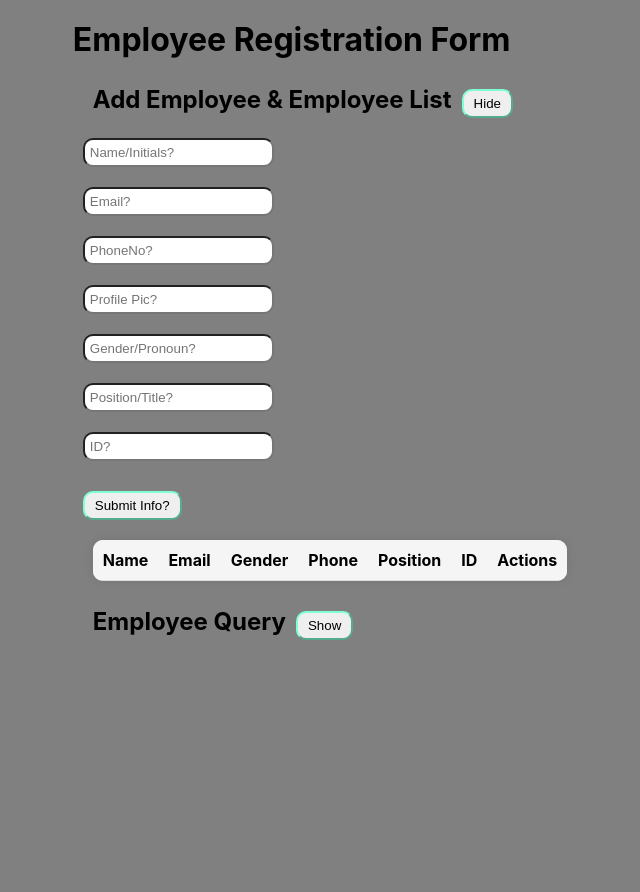
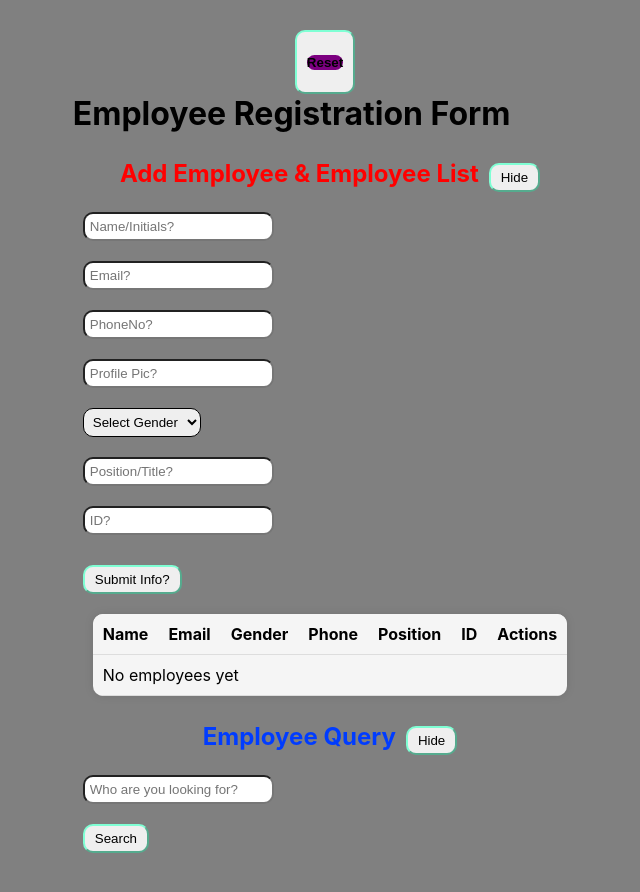
Before and after one commit to Tsageon/EmployeeApp2.0, a React (Create React App) app: page / in a window 1280 px wide. Both pictures are taken after a click on the button "Show". Shown: the top 892 px of the page, without its empty margins (320-960 px from the left). Before the commit the page ends 800 px from the top, so only its background shows below. Built offline with nearby package versions, Linux system fonts and the light colour scheme.

Commit message:
LAst commit

```diff
--- a/src/App.js
+++ b/src/App.js
@@ -2,10 +2,14 @@ import React, { useState } from 'react';
 import Form from "./components/App2"
 
 function App() {
+
+  const [toggle, setToggle] = useState(true);
+
   return (
     <div className="App">
 
-     <Form/>
+    <button onClick={() => setToggle(!toggle)}><h4 className='Refresh'>Reset</h4></button>
+     {toggle && <Form/>}
     </div>
   );
 }
--- a/src/components/App2.js
+++ b/src/components/App2.js
@@ -1,5 +1,6 @@
-import React, { useState } from 'react';
+import React, { useState, useEffect } from 'react';
 import './app2.css';
+import Home from './Home'
 
 function Form() {
   const [employees,setEmployees] = useState([]);
@@ -14,8 +15,8 @@ function Form() {
   const [currentEmployeeId,setCurrentEmployeeId] = useState('');
   const [errors,setErrors] = useState({});
 
-  const [showEmployeeQuery,setShowEmployeeQuery] = useState(false);
-  const [showFormAndList,setShowFormAndList] = useState(false);
+  const [showEmployeeQuery, setShowEmployeeQuery] = useState(true);
+  const [showFormAndList, setShowFormAndList] = useState(false);
 
   const validate = () => {
     let tempErrors = {};
@@ -23,9 +24,9 @@ function Form() {
     tempErrors.gender = newEmployee.gender ? "" : "What do you identify as?";
     tempErrors.email = newEmployee.email ? (/^[^@\s]+@[^@\s]+\.[^@\s]+$/.test(newEmployee.email) ? "" : "Are you a bot?") : "This field is required.";
     tempErrors.phone = newEmployee.phone ? (/^\d{10}$/.test(newEmployee.phone) ? "" : "How are we supposed to contact you?") : "This field is required.";
-    tempErrors.image = newEmployee.image ? "" : "Profile picture is required.";
+    tempErrors.image = newEmployee.image ? "" : "What do you look like?";
     tempErrors.position = newEmployee.position ? "" : "Position is required.";
-    tempErrors.id = newEmployee.id ? "" : "Government needs this.";
+    tempErrors.id = newEmployee.id ? (/^\d{13}$/.test(newEmployee.id) ? "" : "Government needs this to be 13 digits.") : "Government needs this.";
     setErrors(tempErrors);
     return Object.values(tempErrors).every(x => x === "");
   };
@@ -54,7 +55,8 @@ function Form() {
 
     setIsEditing(false);
     setCurrentEmployeeId('');
-    setErrors({});};
+    setErrors({});
+  };
 
   const deleteEmployee = (id) => {
     setEmployees(employees.filter(employee => employee.id !== id));
@@ -64,17 +66,19 @@ function Form() {
     setNewEmployee(employee);
     setIsEditing(true);
     setCurrentEmployeeId(employee.id);
-    setShowFormAndList(true);};
+    setShowFormAndList(true);
+  };
 
   const updateEmployee = () => {
     if (!validate()) return;
 
     try {
       setEmployees(employees.map(employee => (employee.id === currentEmployeeId ? newEmployee : employee)));
-      resetForm();}
-      catch (error) {
+      resetForm();
+    } catch (error) {
       alert('Government things Happened.Try Again.');
-    }};
+    }
+  };
 
   const handleSubmit = () => {
     if (isEditing) {
@@ -87,7 +91,8 @@ function Form() {
   const handleSearch = () => {
     if (employees.length === 0) {
       alert('No employees found.');
-      return;}
+      return;
+    }
 
     setFilteredEmployees(employees.filter(employee => employee.name.includes(searchQuery) || employee.id.includes(searchQuery)));
   };
@@ -98,12 +103,17 @@ function Form() {
     this.searchTimeout = setTimeout(handleSearch, 300);
   };
 
+  useEffect(() => {
+    handleSearch();
+    // eslint-disable-next-line
+  }, [employees]);
+
   return (
     <div className="app">
       <h1>Employee Registration Form</h1>
 
       <div>
-        <h2>
+        <h2 className="Two-headings" >
           {isEditing ? 'Edit Employee' : 'Add Employee'} & Employee List
           <button onClick={() => setShowFormAndList(!showFormAndList)}>
             {showFormAndList ? 'Hide' : 'Show'}
@@ -113,31 +123,36 @@ function Form() {
           <>
             <div>
               <input type="text" placeholder="Name/Initials?" value={newEmployee.name}
-                onChange={(e) => setNewEmployee({...newEmployee,name: e.target.value})}/>
+                onChange={(e) => setNewEmployee({ ...newEmployee, name: e.target.value })} />
               <div className="error">{errors.name}</div>
 
               <input type="email" placeholder="Email?" value={newEmployee.email}
-                onChange={(e) => setNewEmployee({...newEmployee,email: e.target.value})}/>
+                onChange={(e) => setNewEmployee({ ...newEmployee, email: e.target.value })} />
               <div className="error">{errors.email}</div>
 
               <input type="text" placeholder="PhoneNo?" value={newEmployee.phone}
-                onChange={(e) => setNewEmployee({...newEmployee,phone: e.target.value})}/>
+                onChange={(e) => setNewEmployee({ ...newEmployee, phone: e.target.value })} />
               <div className="error">{errors.phone}</div>
 
               <input type="text" placeholder="Profile Pic?" value={newEmployee.image}
-                onChange={(e) => setNewEmployee({...newEmployee,image: e.target.value})}/>
+                onChange={(e) => setNewEmployee({ ...newEmployee, image: e.target.value })} />
               <div className="error">{errors.image}</div>
 
-              <input type="text" placeholder="Gender/Pronoun?" value={newEmployee.gender}
-                onChange={(e) => setNewEmployee({...newEmployee,gender: e.target.value})}/>
+              <select className="styled-select"
+                value={newEmployee.gender}
+                onChange={(e) => setNewEmployee({...newEmployee,gender: e.target.value})}>
+                <option value="">Select Gender</option>
+                <option value="Male">Male</option>
+                <option value="Female">Female</option>
+              </select>
               <div className="error">{errors.gender}</div>
 
               <input type="text" placeholder="Position/Title?" value={newEmployee.position}
-                onChange={(e) => setNewEmployee({...newEmployee,position: e.target.value})}/>
+                onChange={(e) => setNewEmployee({...newEmployee,position: e.target.value })} />
               <div className="error">{errors.position}</div>
 
               <input type="text" placeholder="ID?" value={newEmployee.id}
-                onChange={(e) => setNewEmployee({...newEmployee, id: e.target.value})}/>
+                onChange={(e) => setNewEmployee({...newEmployee,id: e.target.value })} />
               <div className="error">{errors.id}</div>
 
               <button onClick={handleSubmit}>{isEditing ? 'Update info?' : 'Submit Info?'}</button>
@@ -158,7 +173,8 @@ function Form() {
                   </tr>
                 </thead>
                 <tbody>
-                  {(searchQuery ? filteredEmployees : employees)
+                  {(searchQuery ? filteredEmployees : employees).length > 0 ? (
+                    (searchQuery ? filteredEmployees : employees)
                       .map(employee => (
                         <tr key={employee.id}>
                           <td>{employee.name}</td>
@@ -172,7 +188,12 @@ function Form() {
                             <button onClick={() => deleteEmployee(employee.id)}>Delete</button>
                           </td>
                         </tr>
-                    ))}
+                      ))
+                  ) : (
+                    <tr>
+                      <td colSpan="7">No employees yet</td>
+                    </tr>
+                  )}
                 </tbody>
               </table>
             </div>
@@ -181,7 +202,7 @@ function Form() {
       </div>
 
       <div>
-        <h2>
+        <h2 className='Query-heading'>
           Employee Query
           <button onClick={() => setShowEmployeeQuery(!showEmployeeQuery)}>
             {showEmployeeQuery ? 'Hide' : 'Show'}
@@ -190,7 +211,7 @@ function Form() {
         {showEmployeeQuery && (
           <div>
             <input type="text" placeholder="Who are you looking for?" value={searchQuery}
-              onChange={handleSearchChange} />
+              onChange={handleSearchChange}/>
             <button onClick={handleSearch}>Search</button>
           </div>
         )}
--- /dev/null
+++ b/src/components/Home.js
@@ -0,0 +1,10 @@
+function Home (){
+    return(
+     <div>
+
+
+     </div>
+    )
+}
+
+export default Home
--- a/src/components/app2.css
+++ b/src/components/app2.css
@@ -8,7 +8,14 @@
  h1{
   margin: 0px;}
 
-  body{
+.Two-headings{
+  color: rgb(255, 0, 0);}
+
+.Query-heading{
+   color: rgb(0, 60, 255);
+  justify-self: center;}
+
+ body{
   background-color: grey;}
 
  input{
@@ -24,9 +31,23 @@
   border-radius: 10px;
   border-color: aquamarine;}
 
+  .Refresh{
+  background-color: rgb(124, 0, 128);
+  border-radius: 20px;
+  border-color: purple;}
+
+  .styled-select {
+  border-radius: 10px;
+  border-color: black;
+  margin-left: 10px;
+  padding: 5px;
+  }
+
+
  h2{
   margin-top: 20px;
-  padding-left: 20px;}
+  padding-left: 20px;
+  justify-self: center;}
 
  div{
   margin-bottom: 20px;}
@@ -63,5 +84,5 @@
   font-weight: bold;
   font-size: 1.2em;}
 
- .table-container h2 {
+.table-container h2 {
     margin: 20px 0;}
```
Also changed, not shown: src/components/DaScript.html (deleted, +0 -20 lines), src/components/Login.js (added, +9 -0 lines). Lines whose indentation alone changed are shown as unchanged.
